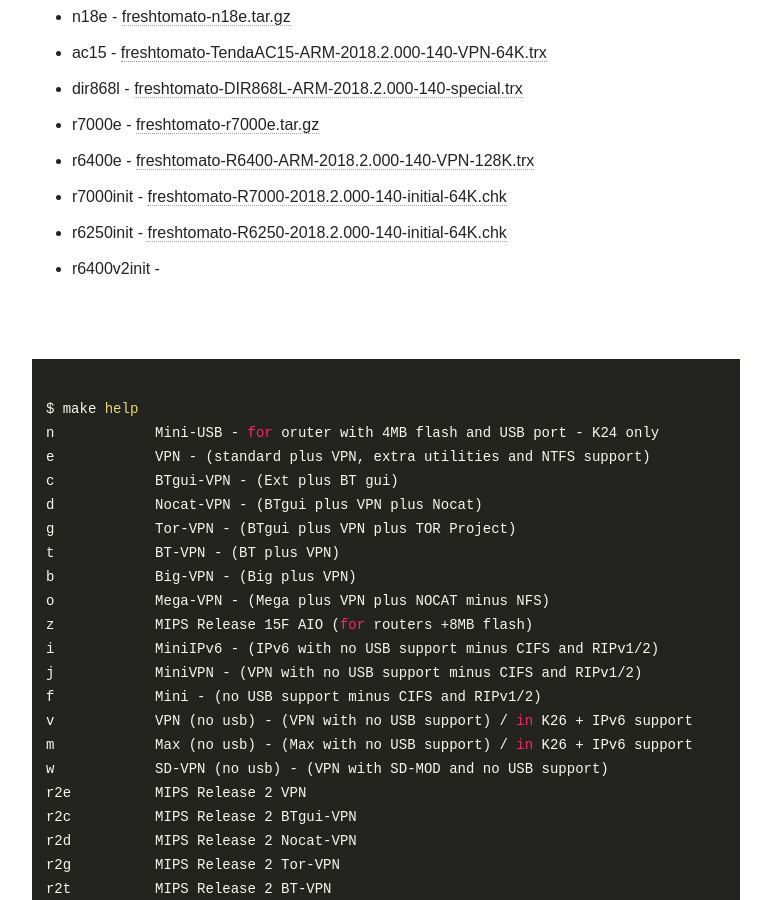
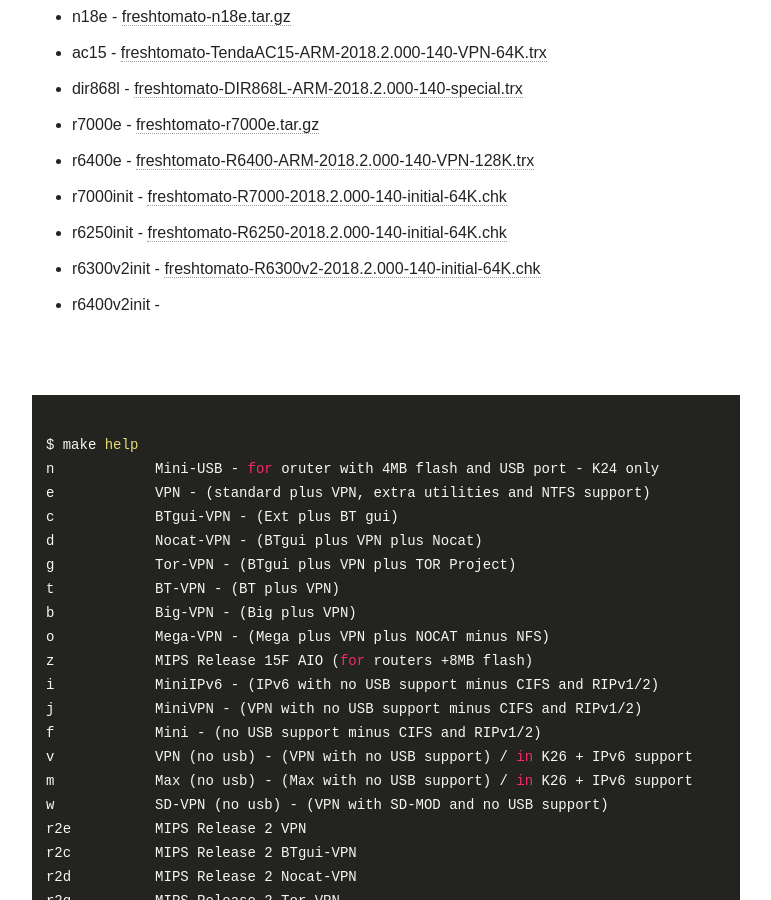
Before and after one commit to oglopss/freshTomato-ARM-ci-jekyll, a Jekyll site: the page built from index.html, in a window 1280 px wide and 900 px high, scrolled down 667 px. Shown: the whole window, without its empty margins (254-1025 px from the left). Built offline with Jekyll 4.4.1, drawn with Linux system fonts in a browser that asks for light colours; nearby versions of some CDN libraries.

Commit message:
Travis build 50 r6300v2init pushed to gh-pages

```diff
--- a/_data/ss.yml
+++ b/_data/ss.yml
@@ -9,3 +9,4 @@
   - 0011 r7000init freshtomato-R7000-2018.2.000-140-initial-64K.chk
   - 0009 r6400e freshtomato-R6400-ARM-2018.2.000-140-VPN-128K.trx
   - 0014 r6400v2init
+  - 0013 r6300v2init freshtomato-R6300v2-2018.2.000-140-initial-64K.chk
```
